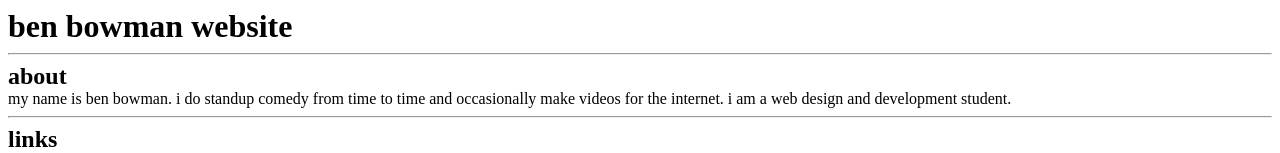
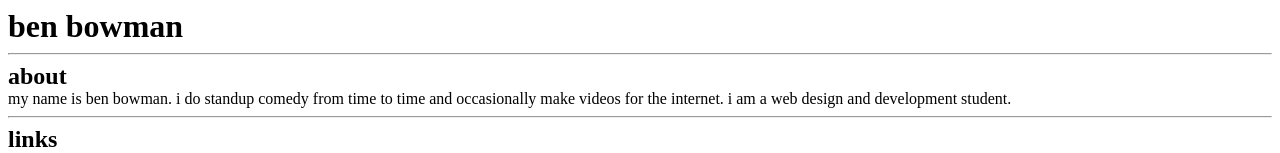
Before and after one commit to benjibow/benbowmanonline, a plain HTML site: page index.html in a window 1280 px wide. Shown: the top 153 px of the page. Drawn offline with Linux system fonts and the light colour scheme.

Commit message:
Update index.html

```diff
--- a/index.html
+++ b/index.html
@@ -10,7 +10,7 @@
     </style>
 </head>
 <body>
-    <h1>ben bowman website</h1><hr>
+    <h1>ben bowman</h1><hr>
     <h2>about</h2>
     <p>my name is ben bowman. i do standup comedy from time to time and occasionally make videos for the internet. i am a web design and development student.</p>
     <hr>
```
